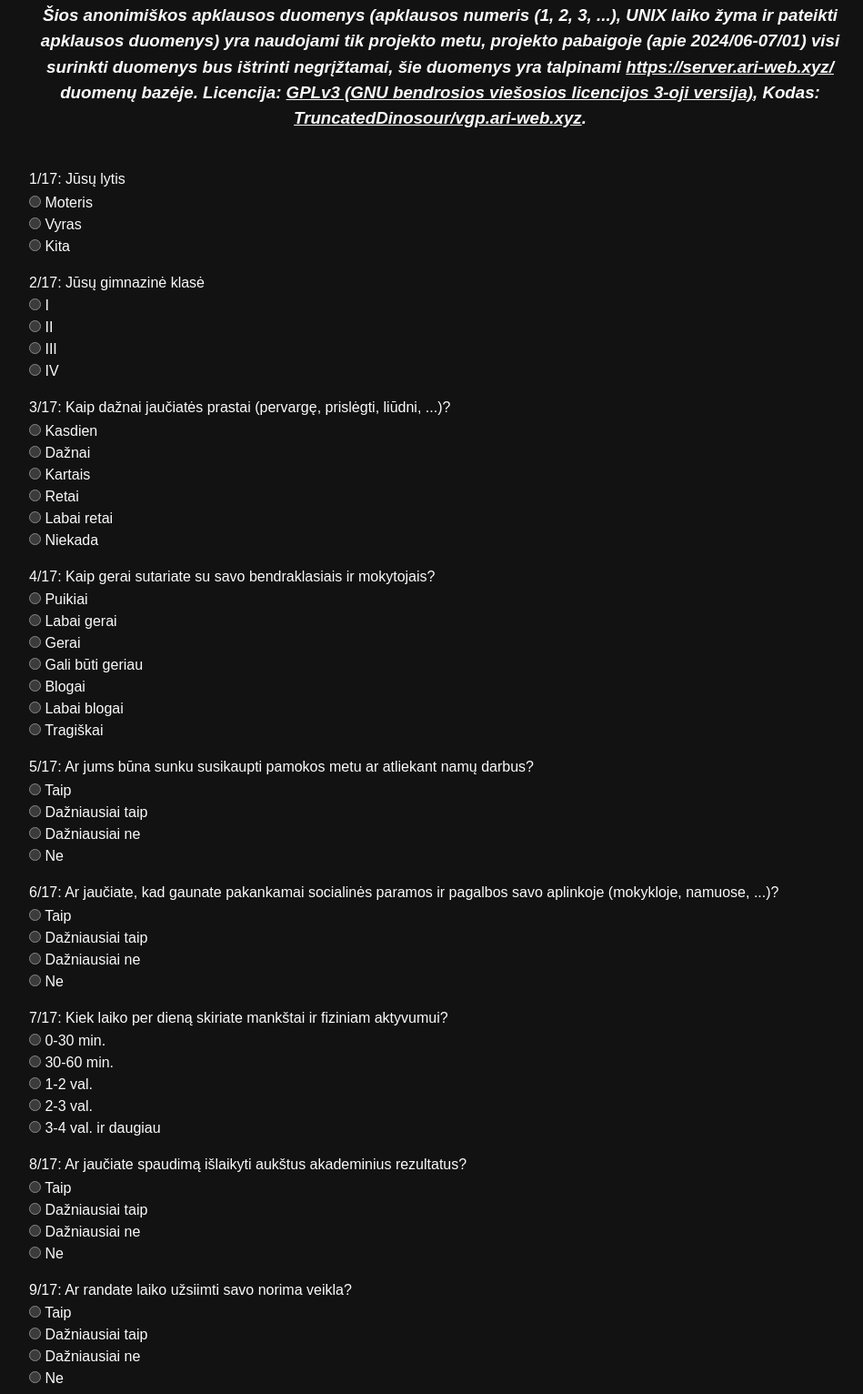
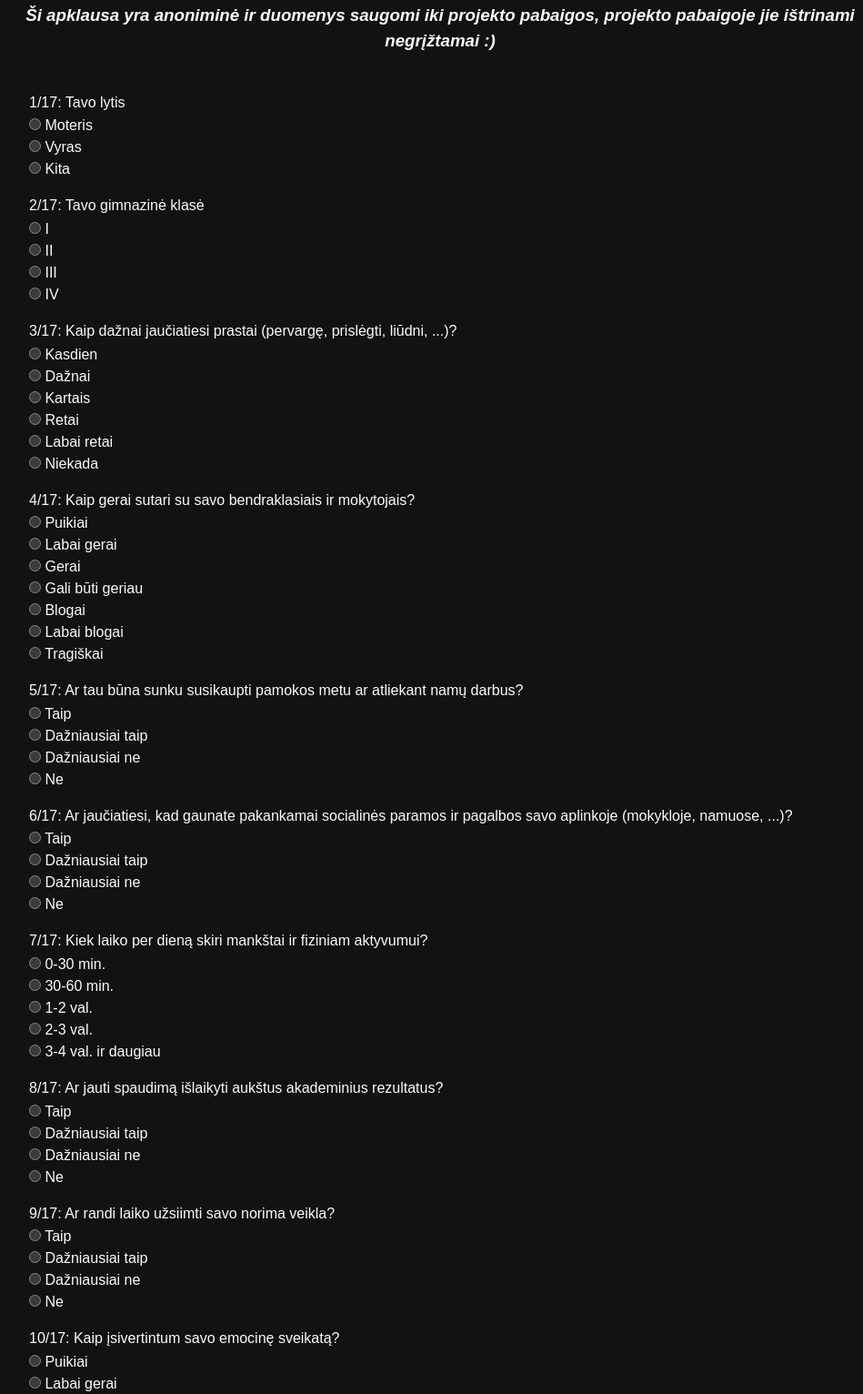
Before and after one commit to TruncatedDinoSour/annual-school-project-23-24, a plain HTML site: page index.html in a window 1280 px wide. Shown: the part 383-1915 px from the top of the page at 91% size, without its empty margins (156-1105 px from the left). Drawn offline with Linux system fonts and the light colour scheme.

Commit message:
make the content more casual 🙄 ( bloody said so )
Signed-off-by: Ari Archer <ari.web.xyz@gmail.com>

```diff
--- a/content/js/generic/generic.js
+++ b/content/js/generic/generic.js
@@ -32,35 +32,35 @@ const RATING = [
 const YES_NO = ["Taip", "Dažniausiai taip", "Dažniausiai ne", "Ne"];
 
 const QUIZ = {
-    "Jūsų lytis": ["Moteris", "Vyras", "Kita"],
-    "Jūsų gimnazinė klasė": ["I", "II", "III", "IV"],
-    "Kaip dažnai jaučiatės prastai (pervargę, prislėgti, liūdni, ...)?": FREQ_RATING,
-    "Kaip gerai sutariate su savo bendraklasiais ir mokytojais?": RATING,
-    "Ar jums būna sunku susikaupti pamokos metu ar atliekant namų darbus?":
+    "Tavo lytis": ["Moteris", "Vyras", "Kita"],
+    "Tavo gimnazinė klasė": ["I", "II", "III", "IV"],
+    "Kaip dažnai jaučiatiesi prastai (pervargę, prislėgti, liūdni, ...)?": FREQ_RATING,
+    "Kaip gerai sutari su savo bendraklasiais ir mokytojais?": RATING,
+    "Ar tau būna sunku susikaupti pamokos metu ar atliekant namų darbus?":
         YES_NO,
-    "Ar jaučiate, kad gaunate pakankamai socialinės paramos ir pagalbos savo aplinkoje (mokykloje, namuose, ...)?":
+    "Ar jaučiatiesi, kad gaunate pakankamai socialinės paramos ir pagalbos savo aplinkoje (mokykloje, namuose, ...)?":
         YES_NO,
-    "Kiek laiko per dieną skiriate mankštai ir fiziniam aktyvumui?": [
+    "Kiek laiko per dieną skiri mankštai ir fiziniam aktyvumui?": [
         "0-30 min.",
         "30-60 min.",
         "1-2 val.",
         "2-3 val.",
         "3-4 val. ir daugiau",
     ],
-    "Ar jaučiate spaudimą išlaikyti aukštus akademinius rezultatus?": YES_NO,
-    "Ar randate laiko užsiimti savo norima veikla?": YES_NO,
-    "Kaip įsivertintumėte savo emocinę sveikatą?": RATING,
-    "Ar manote, kad gimnazija sudaro palankią aplinką mokinių emociniai gerovei?": YES_NO,
-    "Kaip dažnai susiduriate su sunkumais kontroliuojant savo nerimą?":
+    "Ar jauti spaudimą išlaikyti aukštus akademinius rezultatus?": YES_NO,
+    "Ar randi laiko užsiimti savo norima veikla?": YES_NO,
+    "Kaip įsivertintum savo emocinę sveikatą?": RATING,
+    "Ar manai, kad gimnazija sudaro palankią aplinką mokinių emociniai gerovei?": YES_NO,
+    "Kaip dažnai susiduri su sunkumais kontroliuojant savo nerimą?":
         FREQ_RATING,
-    "Kaip jaučiatės apie save (savivertė)?": RATING,
-    "Kam teikiate pirmenybę: mokyklai ar savijautai?": [
+    "Kaip jautiesi apie save (savivertė)?": RATING,
+    "Kam teiki pirmenybę: mokyklai ar savijautai?": [
         "Mokyklai",
         "Savijautai",
     ],
-    "Kaip įsivertintumėte savo miego kokybę?": RATING,
-    "Kaip jaučiatės šiandien?": today,
-    "Ką tu darai kad tavo rezultatai tokie, o ne kitokie? (išskirkite kabliukais)": recs,
+    "Kaip įsivertintum savo miego kokybę?": RATING,
+    "Ką darai dėl savo emocinės gerovės?": recs,
+    "Kaip jautiesi šiandien?": today,
 };
 const QUIZ_SIZE = Object.keys(QUIZ).length;
 
--- a/index.html
+++ b/index.html
@@ -60,26 +60,19 @@
 
     <body>
         <h1>
-            Metinis mokinio projektas -- emocinė gimnazijos sveikata (<img
+            Metinis mokinio projektas -- emocinė gimnazistų sveikata (<img
                 style="display: inline"
                 src="https://server.ari-web.xyz/visit"
                 alt="lankytojo skaičius"
             />)
         </h1>
         <h3>
-            Šios anonimiškos apklausos duomenys (apklausos numeris (1, 2, 3,
-            ...), UNIX laiko žyma ir pateikti apklausos duomenys) yra naudojami
-            tik projekto metu, projekto pabaigoje (apie 2024/06-07/01) visi
-            surinkti duomenys bus ištrinti negrįžtamai, šie duomenys yra talpinami
-            <a href="https://server.ari-web.xyz/git"
-                >https://server.ari-web.xyz/</a
-            >
-            duomenų bazėje. Licencija:
-            <a href="/LICENSE"
-                >GPLv3 (GNU bendrosios viešosios licencijos 3-oji versija)</a
-            >, Kodas: <a href="/git">TruncatedDinosour/vgp.ari-web.xyz</a>.
+            Ši apklausa yra anoniminė ir duomenys saugomi iki projekto pabaigos,
+            projekto pabaigoje jie ištrinami negrįžtamai :)
         </h3>
 
         <form id="form"></form>
     </body>
 </html>
+
+<!-- source code @ /git -->
```
